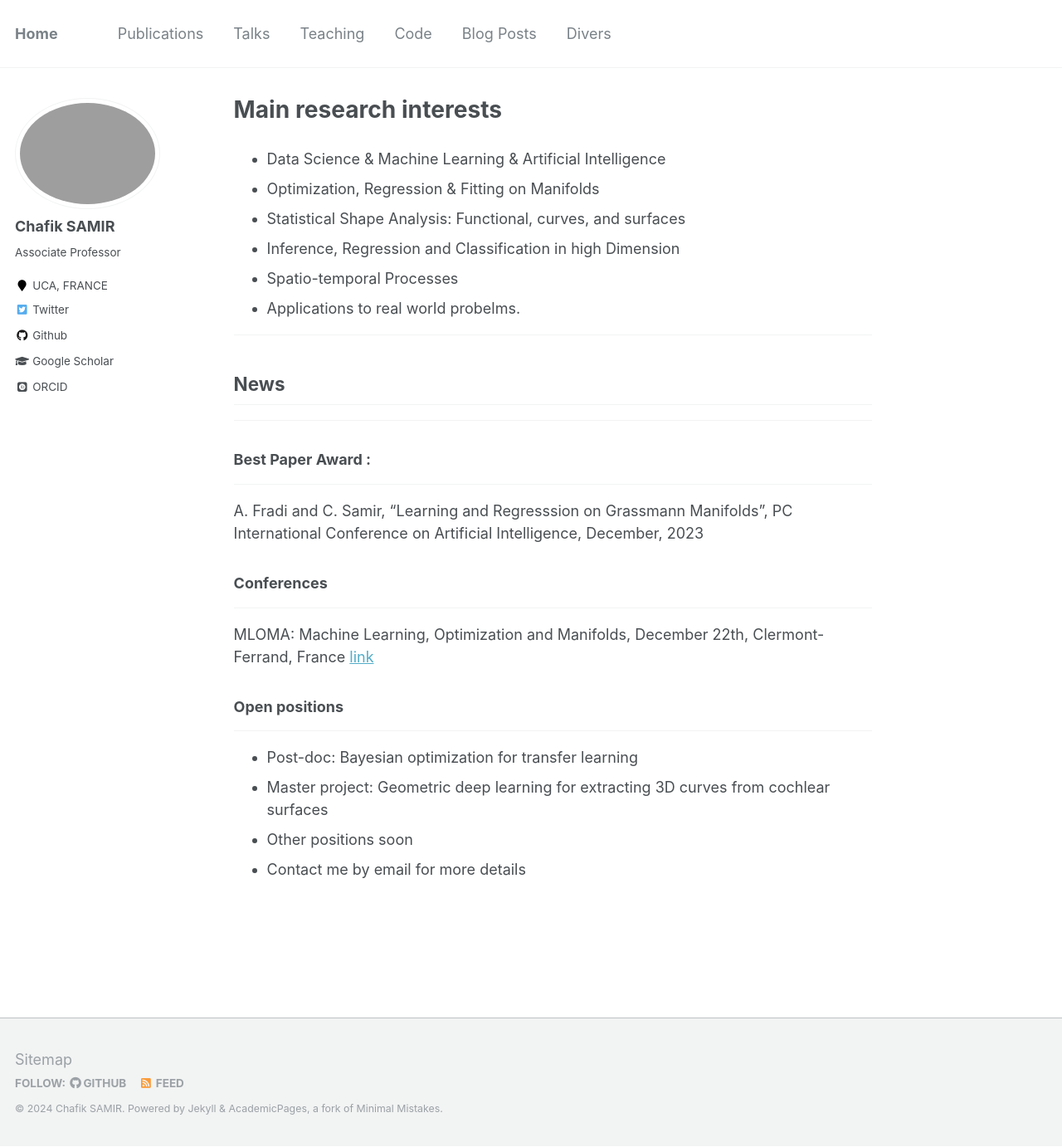
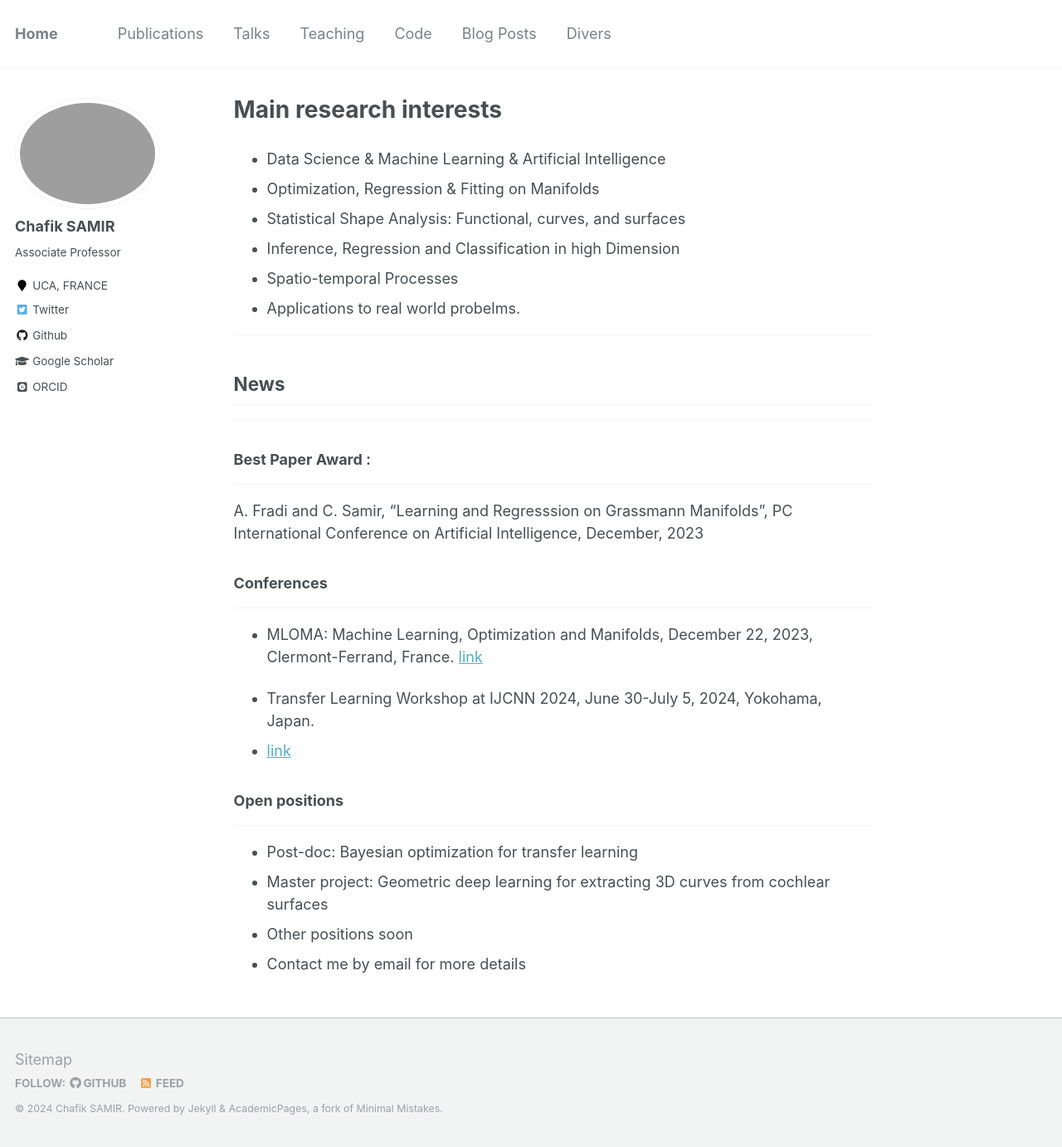
Before and after one commit to Chsamir/chsamir.github.io, a Jekyll site: the page built from _pages/about.md, in a window 1280 px wide and 1382 px high. Shown: the whole window at 83% size. Built offline with Jekyll 4.4.1, drawn with Linux system fonts in a browser that asks for light colours; some web fonts are replaced.

Commit message:
Update about.md

```diff
--- a/_pages/about.md
+++ b/_pages/about.md
@@ -29,8 +29,11 @@ PC International Conference on Artificial Intelligence, December, 2023
 
 ### Conferences
 -------------------
-MLOMA: Machine Learning, Optimization and Manifolds, December 22th, Clermont-Ferrand, France
+- MLOMA: Machine Learning, Optimization and Manifolds, December 22, 2023, Clermont-Ferrand, France.
 [link](https://mloma.sciencesconf.org/)
+
+- Transfer Learning Workshop at IJCNN 2024, June 30-July 5, 2024, Yokohama, Japan.
+- [link](https://2024.ieeewcci.org/workshops)
 
 ### Open positions
 -------------------
```
